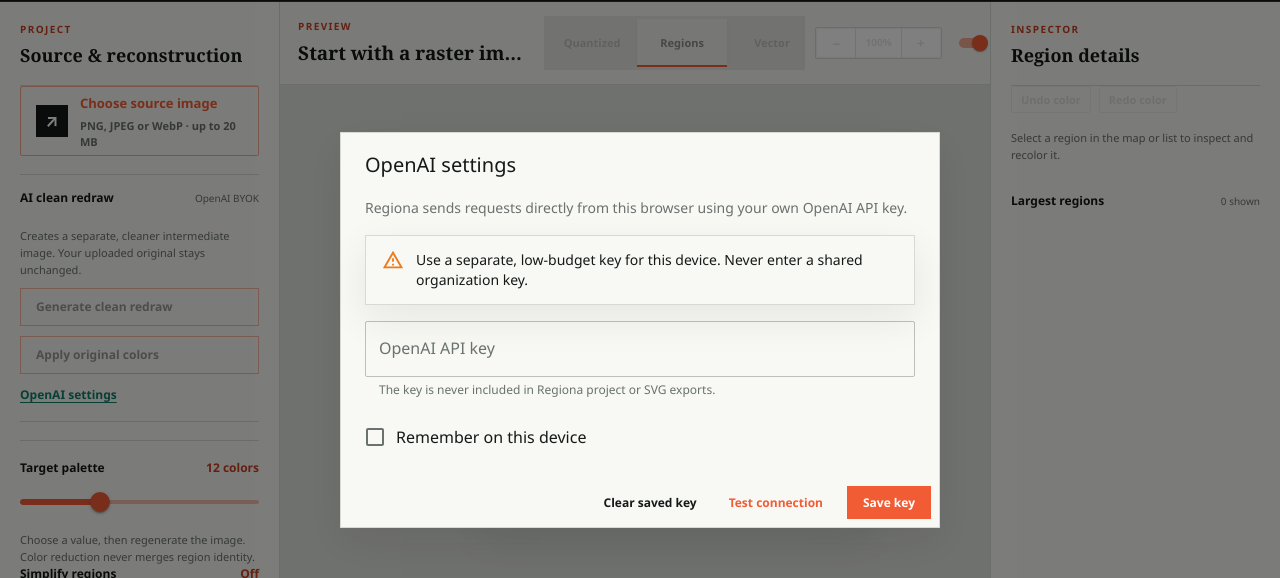
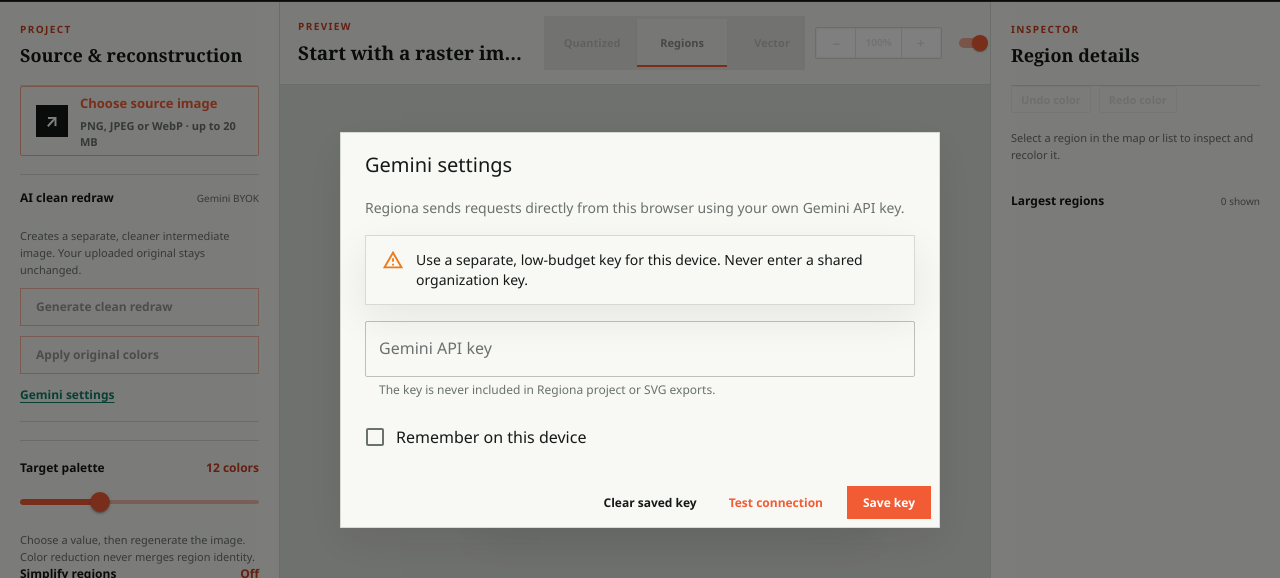
Before and after one commit to qgan7125/regiona, a React (Vite) app: page / in a window 1280 px wide. Both pictures are taken after a click on the button "AI settings". Shown: the part 70-648 px from the top of the page. Built offline with nearby package versions, Linux system fonts and the light colour scheme.

Commit message:
feat: switch AI reconstruction to Gemini BYOK

```diff
--- /dev/null
+++ b/src/ai/gemini-key-store.ts
@@ -0,0 +1,73 @@
+const storageKey = "regiona.gemini-api-key";
+
+export interface GeminiKeyStorage {
+  session: Storage;
+  persistent: Storage;
+}
+
+export interface StoredGeminiApiKey {
+  apiKey: string;
+  rememberOnDevice: boolean;
+}
+
+type FetchLike = (input: RequestInfo | URL, init?: RequestInit) => Promise<Response>;
+
+export function loadGeminiApiKey(storage: GeminiKeyStorage = browserStorage()): StoredGeminiApiKey {
+  const sessionKey = storage.session.getItem(storageKey);
+  if (sessionKey) return { apiKey: sessionKey, rememberOnDevice: false };
+
+  const persistentKey = storage.persistent.getItem(storageKey);
+  return persistentKey
+    ? { apiKey: persistentKey, rememberOnDevice: true }
+    : { apiKey: "", rememberOnDevice: false };
+}
+
+export function saveGeminiApiKey(
+  apiKey: string,
+  rememberOnDevice: boolean,
+  storage: GeminiKeyStorage = browserStorage(),
+) {
+  const normalizedKey = apiKey.trim();
+  if (!normalizedKey) throw new Error("A Gemini API key is required.");
+
+  const destination = rememberOnDevice ? storage.persistent : storage.session;
+  const otherStore = rememberOnDevice ? storage.session : storage.persistent;
+  destination.setItem(storageKey, normalizedKey);
+  otherStore.removeItem(storageKey);
+}
+
+export function clearGeminiApiKey(storage: GeminiKeyStorage = browserStorage()) {
+  storage.session.removeItem(storageKey);
+  storage.persistent.removeItem(storageKey);
+}
+
+export async function testGeminiApiKey(
+  apiKey: string,
+  fetcher: FetchLike = fetch,
+): Promise<void> {
+  const normalizedKey = apiKey.trim();
+  if (!normalizedKey) throw new Error("Enter a Gemini API key before testing it.");
+
+  let response: Response;
+  try {
+    response = await fetcher("https://generativelanguage.googleapis.com/v1beta/models", {
+      headers: { "x-goog-api-key": normalizedKey },
+    });
+  } catch (cause) {
+    throw new Error("Could not reach Gemini. Check your connection and try again.", { cause });
+  }
+
+  if (!response.ok) {
+    throw new Error(`Gemini rejected this API key (${response.status}).`);
+  }
+}
+
+function browserStorage(): GeminiKeyStorage {
+  if (typeof window === "undefined") {
+    throw new Error("Gemini key storage is available only in a browser.");
+  }
+  return {
+    session: window.sessionStorage,
+    persistent: window.localStorage,
+  };
+}
--- a/src/app/App.tsx
+++ b/src/app/App.tsx
@@ -1,14 +1,14 @@
 import { type SetStateAction, useCallback, useEffect, useRef, useState } from "react";
 
 import {
-  createOpenAiImageProvider,
   createPngFileFromGeneratedImage,
   type AiGeneratedImage,
 } from "../ai/openai-image-provider";
-import { loadOpenAiApiKey } from "../ai/openai-key-store";
+import { createGeminiImageProvider } from "../ai/gemini-image-provider";
+import { loadGeminiApiKey } from "../ai/gemini-key-store";
 import { AppHeader } from "../components/AppHeader";
 import { Inspector } from "../components/Inspector";
-import { OpenAiSettingsDialog } from "../components/OpenAiSettingsDialog";
+import { GeminiSettingsDialog } from "../components/GeminiSettingsDialog";
 import { PreviewWorkspace } from "../components/PreviewWorkspace";
 import { UploadPanel } from "../components/UploadPanel";
 import { appendColorHistory, redoColorEdit, undoColorEdit } from "./editor-state";
@@ -75,7 +75,7 @@
   const [status, setStatus] = useState<WorkStatus>("idle");
   const [statusText, setStatusText] = useState("Ready for a source image");
   const [error, setError] = useState<string>();
-  const [isOpenAiSettingsOpen, setIsOpenAiSettingsOpen] = useState(false);
+  const [isGeminiSettingsOpen, setIsGeminiSettingsOpen] = useState(false);
   const [cleanRedraw, setCleanRedraw] = useState<AiGeneratedImage>();
   const [colorReconstruction, setColorReconstruction] = useState<AiGeneratedImage>();
   const [aiError, setAiError] = useState<string>();
@@ -334,17 +334,17 @@
   const handleGenerateCleanRedraw = async () => {
     if (!source || busy) return;
 
-    const { apiKey } = loadOpenAiApiKey();
+    const { apiKey } = loadGeminiApiKey();
     if (!apiKey) {
-      setAiError("Add your OpenAI API key in settings before generating a clean redraw.");
-      setIsOpenAiSettingsOpen(true);
+      setAiError("Add your Gemini API key in settings before generating a clean redraw.");
+      setIsGeminiSettingsOpen(true);
       return;
     }
 
     setAiError(undefined);
     setAiGenerationStage("redraw");
     try {
-      const provider = await createOpenAiImageProvider(apiKey);
+      const provider = createGeminiImageProvider(apiKey);
       const generated = await provider.createCleanRedraw({
         source: source.file,
       });
@@ -364,17 +364,17 @@
   const handleReconstructColors = async () => {
     if (!source || !cleanRedraw || busy) return;
 
-    const { apiKey } = loadOpenAiApiKey();
+    const { apiKey } = loadGeminiApiKey();
     if (!apiKey) {
-      setAiError("Add your OpenAI API key in settings before reconstructing colors.");
-      setIsOpenAiSettingsOpen(true);
+      setAiError("Add your Gemini API key in settings before reconstructing colors.");
+      setIsGeminiSettingsOpen(true);
       return;
     }
 
     setAiError(undefined);
     setAiGenerationStage("color");
     try {
-      const provider = await createOpenAiImageProvider(apiKey);
+      const provider = createGeminiImageProvider(apiKey);
       const generated = await provider.reconstructColors({
         original: source.file,
         cleanRedraw: createPngFileFromGeneratedImage(cleanRedraw, "regiona-clean-redraw.png"),
@@ -437,7 +437,7 @@
             ? "Generating AI clean redraw"
             : statusText}
         canExport={Boolean(result)}
-        onOpenSettings={() => setIsOpenAiSettingsOpen(true)}
+        onOpenSettings={() => setIsGeminiSettingsOpen(true)}
         onExportProject={() => {
           if (result) exportRegionaProject(result);
         }}
@@ -445,10 +445,10 @@
           if (result) exportRegionaSvg(result);
         }}
       />
-      {isOpenAiSettingsOpen ? (
-        <OpenAiSettingsDialog
+      {isGeminiSettingsOpen ? (
+        <GeminiSettingsDialog
           open
-          onClose={() => setIsOpenAiSettingsOpen(false)}
+          onClose={() => setIsGeminiSettingsOpen(false)}
         />
       ) : null}
 
@@ -499,7 +499,7 @@
           onFile={handleFile}
           onGenerateCleanRedraw={() => void handleGenerateCleanRedraw()}
           onReconstructColors={() => void handleReconstructColors()}
-          onOpenAiSettings={() => setIsOpenAiSettingsOpen(true)}
+          onOpenGeminiSettings={() => setIsGeminiSettingsOpen(true)}
         />
         <PreviewWorkspace
           originalPixels={source?.pixels}
--- /dev/null
+++ b/src/components/GeminiSettingsDialog.tsx
@@ -0,0 +1,133 @@
+import Alert from "@mui/material/Alert";
+import Button from "@mui/material/Button";
+import Checkbox from "@mui/material/Checkbox";
+import Dialog from "@mui/material/Dialog";
+import DialogActions from "@mui/material/DialogActions";
+import DialogContent from "@mui/material/DialogContent";
+import DialogTitle from "@mui/material/DialogTitle";
+import FormControlLabel from "@mui/material/FormControlLabel";
+import TextField from "@mui/material/TextField";
+import Typography from "@mui/material/Typography";
+import { useState } from "react";
+
+import {
+  clearGeminiApiKey,
+  loadGeminiApiKey,
+  saveGeminiApiKey,
+  testGeminiApiKey,
+} from "../ai/gemini-key-store";
+
+interface GeminiSettingsDialogProps {
+  open: boolean;
+  onClose: () => void;
+}
+
+type Notice = { severity: "success" | "error"; message: string } | undefined;
+
+export function GeminiSettingsDialog({
+  open,
+  onClose,
+}: GeminiSettingsDialogProps) {
+  const [savedKey] = useState(loadGeminiApiKey);
+  const [apiKey, setApiKey] = useState(savedKey.apiKey);
+  const [rememberOnDevice, setRememberOnDevice] = useState(savedKey.rememberOnDevice);
+  const [isTesting, setIsTesting] = useState(false);
+  const [notice, setNotice] = useState<Notice>();
+
+  const handleSave = () => {
+    try {
+      saveGeminiApiKey(apiKey, rememberOnDevice);
+      setNotice({
+        severity: "success",
+        message: rememberOnDevice
+          ? "Key saved on this device."
+          : "Key saved for this browser session.",
+      });
+    } catch (cause) {
+      setNotice({
+        severity: "error",
+        message: cause instanceof Error ? cause.message : "Could not save the API key.",
+      });
+    }
+  };
+
+  const handleTestConnection = async () => {
+    setIsTesting(true);
+    setNotice(undefined);
+    try {
+      await testGeminiApiKey(apiKey);
+      setNotice({ severity: "success", message: "Connection to Gemini succeeded." });
+    } catch (cause) {
+      setNotice({
+        severity: "error",
+        message: cause instanceof Error ? cause.message : "Could not test the API key.",
+      });
+    } finally {
+      setIsTesting(false);
+    }
+  };
+
+  const handleClear = () => {
+    clearGeminiApiKey();
+    setApiKey("");
+    setRememberOnDevice(false);
+    setNotice({ severity: "success", message: "Saved Gemini key cleared from this browser." });
+  };
+
+  return (
+    <Dialog
+      aria-describedby="gemini-settings-description"
+      className="openai-settings-dialog"
+      fullWidth
+      maxWidth="sm"
+      onClose={onClose}
+      open={open}
+      scroll="paper"
+    >
+      <DialogTitle>Gemini settings</DialogTitle>
+      <DialogContent className="openai-settings-content">
+        <Typography id="gemini-settings-description" variant="body2">
+          Regiona sends requests directly from this browser using your own Gemini API key.
+        </Typography>
+        <Alert className="openai-settings-warning" severity="warning">
+          Use a separate, low-budget key for this device. Never enter a shared organization key.
+        </Alert>
+        <TextField
+          autoComplete="off"
+          fullWidth
+          helperText="The key is never included in Regiona project or SVG exports."
+          label="Gemini API key"
+          onChange={(event) => setApiKey(event.target.value)}
+          slotProps={{ htmlInput: { spellCheck: false } }}
+          type="password"
+          value={apiKey}
+        />
+        <FormControlLabel
+          control={(
+            <Checkbox
+              checked={rememberOnDevice}
+              onChange={(event) => setRememberOnDevice(event.target.checked)}
+            />
+          )}
+          label="Remember on this device"
+        />
+        {notice ? (
+          <Alert severity={notice.severity} role="status">
+            {notice.message}
+          </Alert>
+        ) : null}
+      </DialogContent>
+      <DialogActions className="openai-settings-actions">
+        <Button color="inherit" onClick={handleClear} type="button">
+          Clear saved key
+        </Button>
+        <Button disabled={isTesting} onClick={() => void handleTestConnection()} type="button">
+          {isTesting ? "Testing…" : "Test connection"}
+        </Button>
+        <Button onClick={handleSave} type="button" variant="contained">
+          Save key
+        </Button>
+      </DialogActions>
+    </Dialog>
+  );
+}
--- a/src/components/UploadPanel.tsx
+++ b/src/components/UploadPanel.tsx
@@ -38,7 +38,7 @@
   onFile: (file: File) => void;
   onGenerateCleanRedraw: () => void;
   onReconstructColors: () => void;
-  onOpenAiSettings: () => void;
+  onOpenGeminiSettings: () => void;
 }
 
 function formatPalettePercentage(percentage: number) {
@@ -66,7 +66,7 @@
   onFile,
   onGenerateCleanRedraw,
   onReconstructColors,
-  onOpenAiSettings,
+  onOpenGeminiSettings,
 }: UploadPanelProps) {
   const handleFileChange = (event: ChangeEvent<HTMLInputElement>) => {
     const file = event.target.files?.[0];
@@ -126,7 +126,7 @@
       <section className="ai-assist-section" aria-labelledby="ai-assist-title">
         <div className="section-title-row">
           <h3 id="ai-assist-title">AI clean redraw</h3>
-          <span>OpenAI BYOK</span>
+          <span>Gemini BYOK</span>
         </div>
         <p className="helper-text">
           Creates a separate, cleaner intermediate image. Your uploaded original stays unchanged.
@@ -151,12 +151,12 @@
         </Button>
         <Button
           className="ai-settings-link"
-          onClick={onOpenAiSettings}
+          onClick={onOpenGeminiSettings}
           size="small"
           type="button"
           variant="text"
         >
-          OpenAI settings
+          Gemini settings
         </Button>
         {aiError ? <p className="ai-assist-error" role="alert">{aiError}</p> : null}
         {cleanRedraw ? (
```
Also changed, not shown: 1 other file (tests, documents, lock files or other folders).
